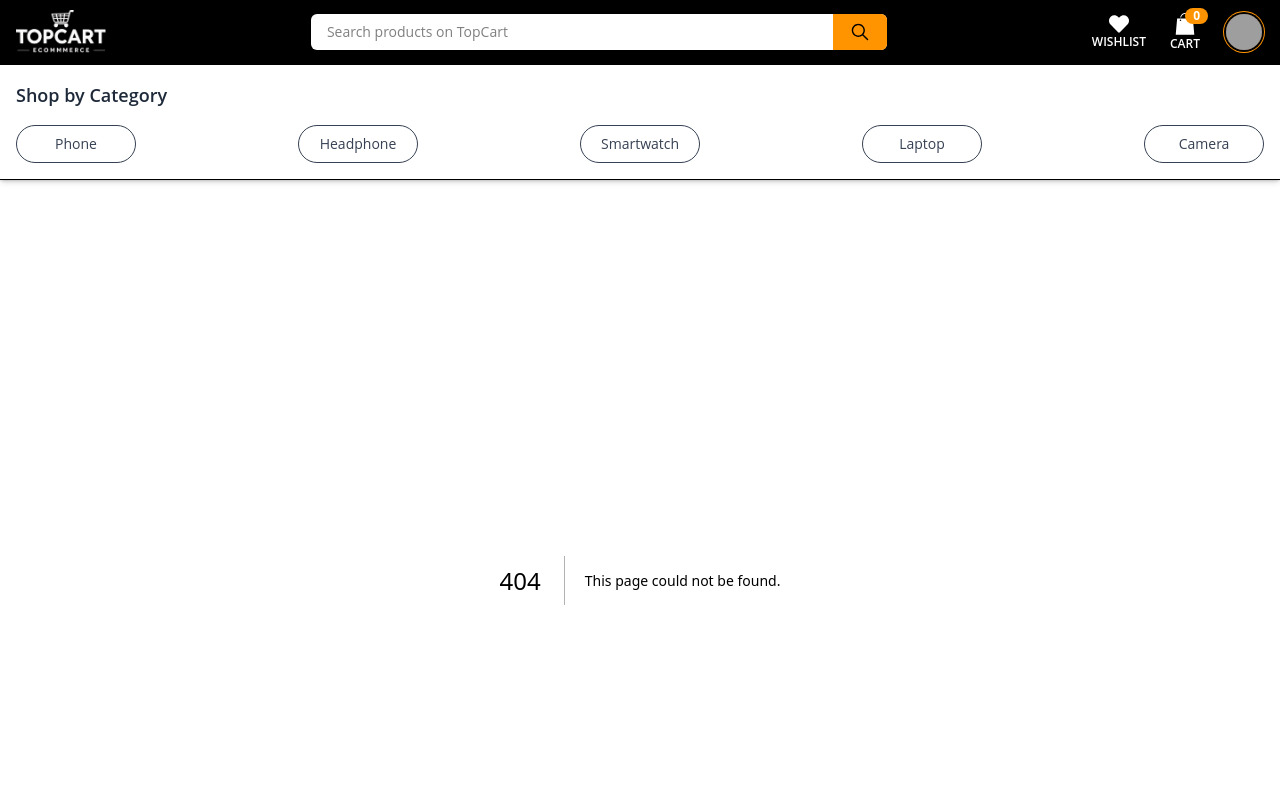
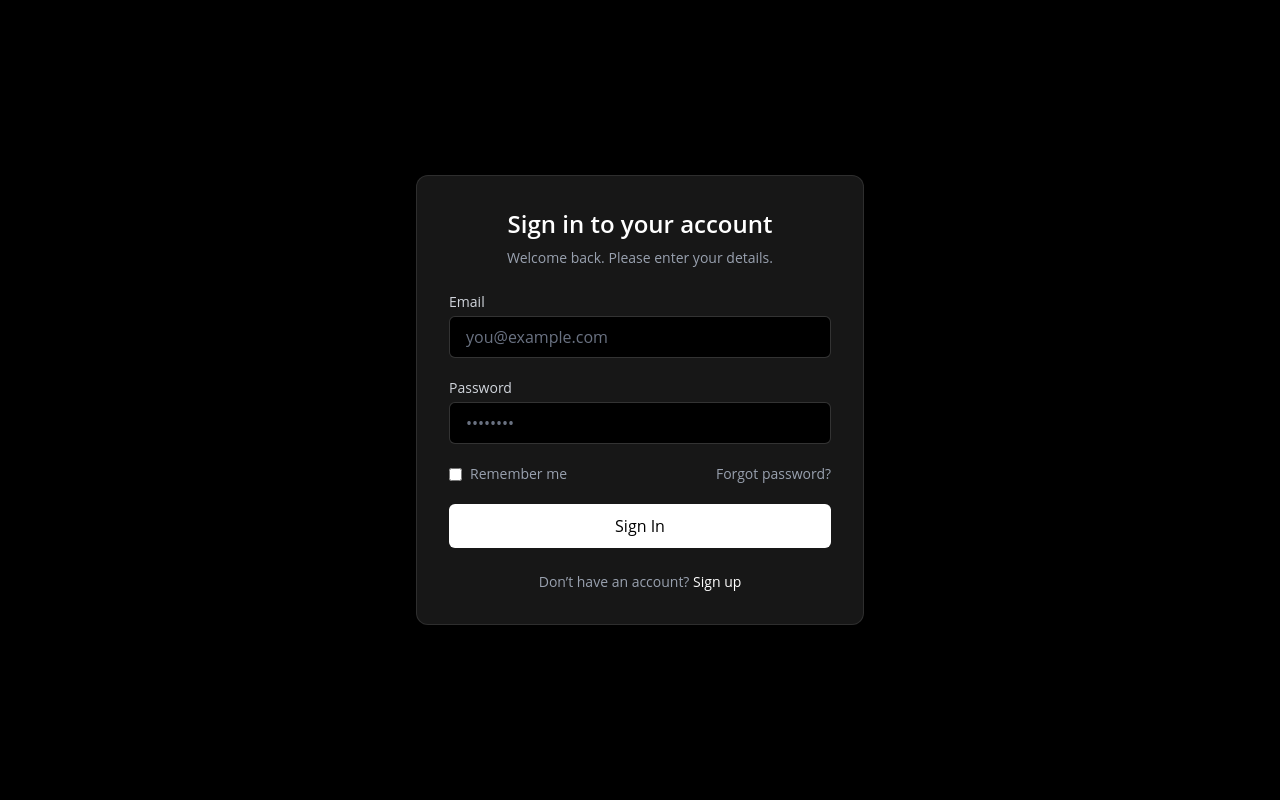
Before and after one commit to Dipto787/Top-Cart, a Next.js app: page /login in a window 1280 px wide. Before the commit this address had no page. Shown: the top 800 px of the page. Built offline with nearby package versions, Linux system fonts and the light colour scheme; grey boxes are pictures that could not be loaded.

Commit message:
create login page and create a simple input field and disable navbar and footer in authention page

```diff
--- a/src/app/Components/Footer/Footer.jsx
+++ b/src/app/Components/Footer/Footer.jsx
@@ -2,11 +2,15 @@
 
 import Image from "next/image";
 import Link from "next/link";
+import { usePathname } from "next/navigation";
 import { FaCcMastercard, FaCcPaypal, FaCcVisa, FaGooglePay } from "react-icons/fa";
 
 export default function Footer() {
+    const pathname = usePathname();
+    const disableFoot = pathname === "/login" || pathname === "/register";
     return (
-        <footer className="bg-white border-t mt-20">
+        <div>
+          {!disableFoot && <footer className="bg-white border-t mt-20">
                 <div className="max-w-7xl mx-auto px-6 py-12">
                     {/* Top Links */}
                     <div className="grid grid-cols-2 md:grid-cols-3 lg:grid-cols-5 gap-8 text-sm">
@@ -98,6 +102,7 @@ export default function Footer() {
                         <Link href="#">Terms of Use</Link>
                     </div>
                 </div>
-        </footer>
+            </footer>}
+        </div>
     );
 }
--- a/src/app/Components/Navbar/Navbar.jsx
+++ b/src/app/Components/Navbar/Navbar.jsx
@@ -7,8 +7,11 @@ import { FaHeart } from "react-icons/fa";
 import { GiShoppingBag } from "react-icons/gi";
 import ShopByCategory from "../Category/ShopByCategory";
 import { useEffect, useState } from "react";
+import { usePathname } from "next/navigation";
 
 const Navbar = () => {
+  const pathname = usePathname();
+  const disableNav = pathname === "/login" || pathname === "/register";
   let [categories, setCategories] = useState(null);
   useEffect(() => {
     const fetchCategories = async () => {
@@ -20,7 +23,8 @@ const Navbar = () => {
     fetchCategories();
   }, [])
   return (
-    <header className=" bg-black shadow-md">
+    <div>
+    { !disableNav && <header className=" bg-black shadow-md">
         <div className="container mx-auto px-4">
           <div className="flex items-center justify-between h-16 gap-4">
 
@@ -69,7 +73,19 @@ const Navbar = () => {
 
               {/* User Dropdown */}
               <div className="dropdown dropdown-end">
-              <label tabIndex={0} className="btn btn-ghost btn-circle avatar">
+                <Link href={'/login'}
+                  className="
+    px-5 py-3 rounded-md
+    text-white text-sm font-medium
+    bg-blue-600
+    hover:bg-blue-500
+    transition-colors duration-200
+  "
+                >
+                  Login
+                </Link>
+
+                {/* <label tabIndex={0} className="btn btn-ghost btn-circle avatar">
                 <div className="w-9 rounded-full ring ring-[#ff9400] ring-offset-2 ring-offset-black">
                   <img
                     alt="User Avatar"
@@ -84,7 +100,7 @@ const Navbar = () => {
                 <li><a>Profile</a></li>
                 <li><a>Settings</a></li>
                 <li><a className="text-red-500">Logout</a></li>
-              </ul>
+              </ul> */}
               </div>
 
             </div>
@@ -106,7 +122,8 @@ const Navbar = () => {
 
         </div>
         <ShopByCategory categories={categories}></ShopByCategory>
-    </header>
+      </header>}
+    </div>
   );
 };
 
--- a/src/app/api/product/route.js
+++ b/src/app/api/product/route.js
@@ -1,17 +1,12 @@
-import dbConnect, { collectionNameObj } from "@/app/lib/dbConnect"
+import dbConnect, { collectionNameObj } from "@/app/lib/dbConnect";
 import { NextResponse } from "next/server";
 
 
-export const GET = async (req) => {
-    const productCollection = dbConnect(collectionNameObj.productCollection);
-    const { searchParams } = new URL(req.url);
-    let category = searchParams.get('category');
-    if (category) {
-        const result = await productCollection.find({ category: category }).toArray();
-        return NextResponse.json(result);
-    }
-
-    const result = await productCollection.find({}).toArray();
-    return NextResponse.json(result);
-
-}
+export const POST = async (req) => {
+    const body = await req.json();
+    console.log(body)
+    // let isExist=body
+    const cartCollection = dbConnect(collectionNameObj.cartsCollection);
+    const result = await cartCollection.insertOne(body);
+    return NextResponse.json({ result })
+};
--- a/src/app/lib/dbConnect.js
+++ b/src/app/lib/dbConnect.js
@@ -3,6 +3,7 @@ import { MongoClient, ServerApiVersion } from 'mongodb'
 const uri = process.env.MONGODB_URI;
 export const collectionNameObj = {
     productCollection: 'products',
+    cartsCollection: 'carts',
 
 }
 export default function dbConnect(collectionName) {
--- /dev/null
+++ b/src/app/login/page.jsx
@@ -0,0 +1,94 @@
+"use client";
+
+export default function LoginPage() {
+  return (
+    <div className="min-h-screen flex items-center justify-center bg-black px-4">
+
+      {/* Card */}
+      <div className="w-full max-w-md bg-neutral-900 border border-white/10 rounded-xl shadow-lg p-8">
+
+        {/* Header */}
+        <div className="mb-6 text-center">
+          <h1 className="text-2xl font-semibold text-white">
+            Sign in to your account
+          </h1>
+          <p className="mt-2 text-sm text-gray-400">
+            Welcome back. Please enter your details.
+          </p>
+        </div>
+
+        {/* Form */}
+        <form className="space-y-5">
+
+          {/* Email */}
+          <div>
+            <label className="block text-sm text-gray-300 mb-1">
+              Email
+            </label>
+            <input
+              type="email"
+              placeholder="you@example.com"
+              className="
+                w-full px-4 py-2 rounded-md
+                bg-black border border-white/20
+                text-white placeholder-gray-500
+                focus:outline-none focus:ring-2 focus:ring-white/30
+              "
+            />
+          </div>
+
+          {/* Password */}
+          <div>
+            <label className="block text-sm text-gray-300 mb-1">
+              Password
+            </label>
+            <input
+              type="password"
+              placeholder="••••••••"
+              className="
+                w-full px-4 py-2 rounded-md
+                bg-black border border-white/20
+                text-white placeholder-gray-500
+                focus:outline-none focus:ring-2 focus:ring-white/30
+              "
+            />
+          </div>
+
+          {/* Options */}
+          <div className="flex items-center justify-between text-sm">
+            <label className="flex items-center gap-2 text-gray-400">
+              <input type="checkbox" className="accent-white" />
+              Remember me
+            </label>
+
+            <a href="#" className="text-gray-400 hover:text-white">
+              Forgot password?
+            </a>
+          </div>
+
+          {/* Button */}
+          <button
+            type="submit"
+            className="
+              w-full py-2.5 rounded-md
+              bg-white text-black
+              font-medium
+              hover:bg-gray-200
+              transition-colors duration-200
+            "
+          >
+            Sign In
+          </button>
+        </form>
+
+        {/* Footer */}
+        <p className="mt-6 text-center text-sm text-gray-400">
+          Don’t have an account?{" "}
+          <a href="/register" className="text-white hover:underline">
+            Sign up
+          </a>
+        </p>
+      </div>
+    </div>
+  );
+}
--- a/src/app/product/ProductDetails.jsx
+++ b/src/app/product/ProductDetails.jsx
@@ -1,16 +1,38 @@
 'use client';
 
-import React from 'react';
+import React, { useState } from 'react';
 import ImageGallery from 'react-image-gallery';
 import 'react-image-gallery/styles/css/image-gallery.css';
+import { FaHeart } from "react-icons/fa";
 
 const ProductDetailsClient = ({ product }) => {
+  let [cart, setCart] = useState(1);
   // Map your images array to the format react-image-gallery expects
   const images = product.images.map(img => ({
     original: img,
     thumbnail: img
   }));
 
+  let handleAddToCart = async (product) => {
+    let addedCart = {
+      name: product.title,
+      image: product.images[0],
+      price: product.price * cart,
+      category: product.category,
+      quantity: cart,
+    };
+    try {
+      const res = await fetch("http://localhost:3000/api/product", {
+        method: "POST",
+        body: JSON.stringify(addedCart),
+      });
+
+      const data = await res.json();
+      console.log("Saved:", data);
+    } catch (error) {
+      console.error(error);
+    }
+  }
   return (
     <div className="max-w-6xl mx-auto p-6 flex flex-col md:flex-row gap-6">
       {/* Image gallery */}
@@ -21,15 +43,24 @@ const ProductDetailsClient = ({ product }) => {
       {/* Product details */}
       <div className="md:w-1/2 flex flex-col gap-4">
         <h1 className="text-2xl font-bold">{product.title}</h1>
-        <p className="text-xl text-green-700">£{product.price}</p>
+        <div>
+          <del className=" text-gray-500">£{product.price}</del>
+          <p className="text-xl text-green-700">£{product.price - product.discount}</p>
+        </div>
         <p><span className="font-semibold">Brand:</span> {product.brand}</p>
         <p><span className="font-semibold">Stock:</span> {product.stock > 0 ? "In Stock" : "Out of Stock"}</p>
-        <p><span className="font-semibold">Discount:</span> {product.discount}</p>
         <p><span className="font-semibold">Category:</span> {product.category}</p>
-
-        <div className="mt-4">
-          <button className="bg-black text-white px-6 py-2 rounded hover:bg-gray-800">
+        <div className='flex  gap-2'>
+          <button onClick={() => setCart(cart - 1)} disabled={cart === 1} className='bg-gray-300 cursor-pointer px-3'>-</button>
+          <p>{cart}</p>
+          <button onClick={() => setCart(cart + 1)} className='bg-gray-300 cursor-pointer px-3'>+</button>
+        </div>
+        <div className="mt-4 flex gap-2">
+          <button onClick={() => handleAddToCart(product)} className="bg-black cursor-pointer rounded-full text-white px-6 py-2  hover:bg-gray-800">
             Add To Cart
+          </button>
+          <button className="bg-gray-400 cursor-pointer  text-white px-3  py-2 rounded-full hover:bg-gray-800">
+            <FaHeart></FaHeart>
           </button>
         </div>
       </div>
```
Lines whose indentation alone changed are shown as unchanged.
